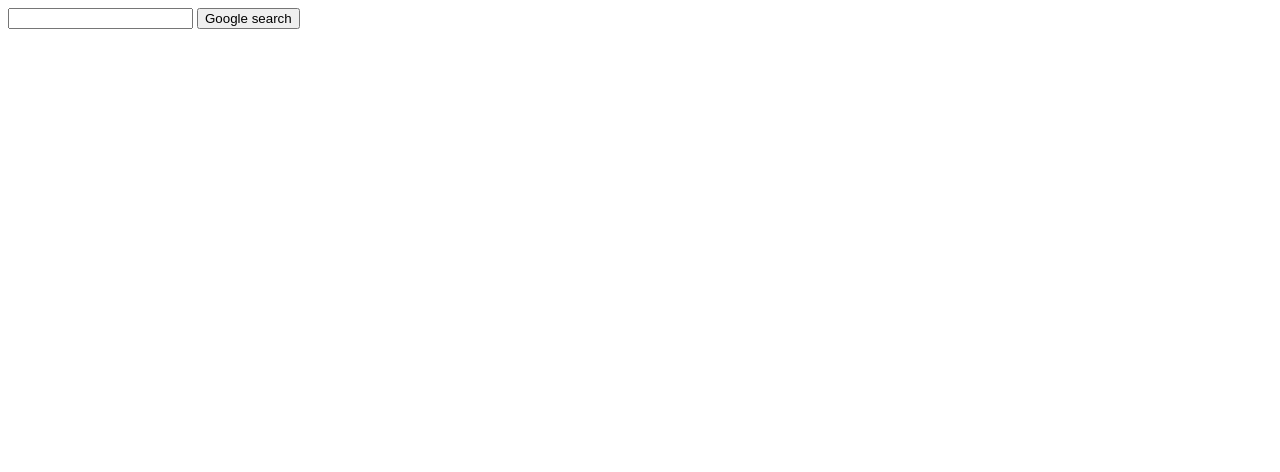
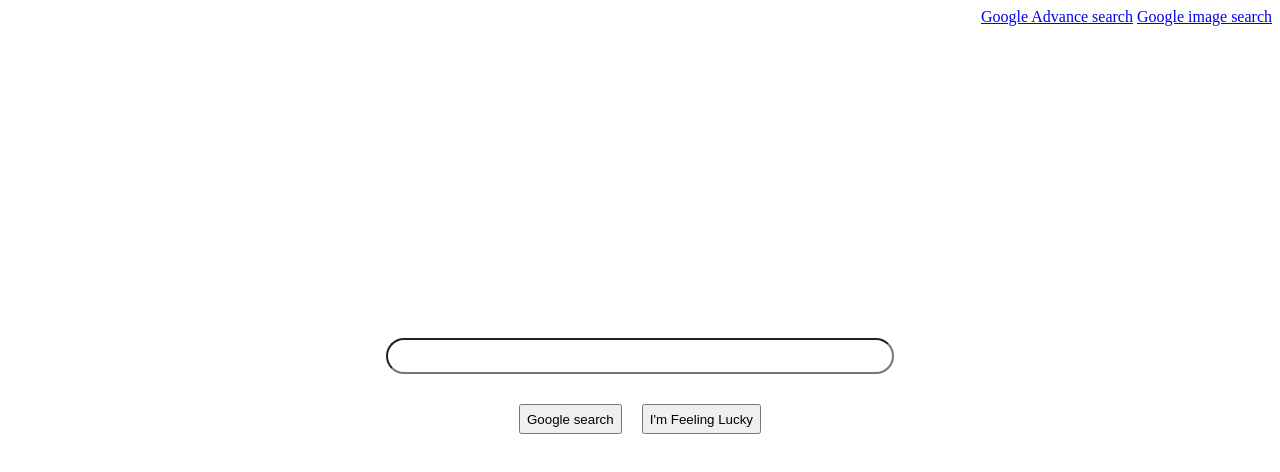
Before and after one commit to kinyean/cs50w, a plain HTML site: page index.html in a window 1280 px wide. Drawn offline with Linux system fonts and the light colour scheme.

Commit message:
Added all content

```diff
--- a/index.html
+++ b/index.html
@@ -2,11 +2,21 @@
 <html lang="en">
     <head>
         <title>Search</title>
+        <link href="/style.css" rel="stylesheet">
     </head>
     <body>
-        <form action="https://www.google.com/search">
-            <input type="text" name="q">
-            <button type="submit" >Google search</button>
-        </form>
+        <div class="toplinks">
+            <a href="/advancesearch.html">Google Advance search</a>
+            <a href="/imagesearch.html">Google image search</a>
+        </div>
+        <div class="form">
+            <form action="https://www.google.com/search">
+                <input type="text" name="q">
+                <div class="buttons">
+                    <button class="button" type="submit" >Google search</button>
+                    <button class="button" type="submit" name="btnI" >I'm Feeling Lucky</button>
+                </div>
+            </form>
+        </div>
     </body>
 </html>
--- /dev/null
+++ b/style.css
@@ -0,0 +1,25 @@
+.toplinks{
+    text-align: end;
+}
+.form{
+    height: 750px;
+    display:flex;
+    justify-content: center;
+    align-items: center;
+}
+.form input{
+    width:500px;
+    height: 30px;
+    border-radius: 24px;
+}
+.buttons{
+    display:flex;
+    align-items: center;
+    justify-content: center;
+    padding:20px;
+}
+.button{
+    padding:10x;
+    margin:10px;
+    height: 30px;
+}
```
Also changed, not shown: advancesearch.html (+10 -2 lines), imagesearch.html (+6 -1 lines), 1 other file.
